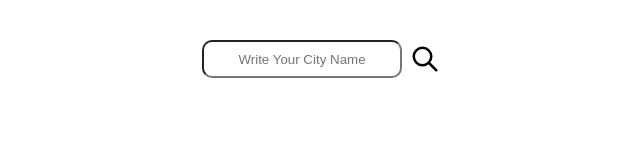
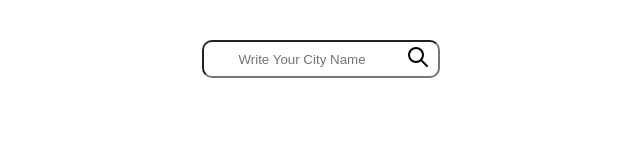
Before and after one commit to xRiiku/WeatherApp, a React (Vite) app: page / in a window 1280 px wide. Shown: the top 160 px of the page, without its empty margins (319-959 px from the left). Built offline with nearby package versions, Linux system fonts and the light colour scheme.

Commit message:
search icon fixed

```diff
--- a/src/App.css
+++ b/src/App.css
@@ -9,7 +9,7 @@
   text-align: center;
 }
 
-.weatherParent{
+.weatherParent {
   display: flex;
   justify-content: center;
   align-items: center;
@@ -17,33 +17,43 @@
   text-align: left;
   margin-top: 2rem;
   max-width: 100%;
-  background-color: aquamarine;
+  background-color: rgb(160 224 255);
   padding: 3rem;
   border-radius: 20px;
 }
 
-.search{
+.search {
   display: flex;
   justify-content: center;
   align-items: center;
-  gap: 0.5rem;
   width: 100%;
-}
-.search img{
-  width: 30px;
-  cursor: pointer;
+  margin: 0 auto;
 }
 
-.search input{
+.search label {
+  position: relative;
+}
+
+.searchIcon {
+  position: absolute;
+  width: 25px;
+  cursor: pointer;
+  right: 10px;
+  top: 50%;
+  transform: translateY(-50%);
+}
+
+.search input {
   height: 2rem;
   width: 12rem;
+  padding-right: 2.5rem;
   border-radius: 10px;
   outline: none;
   text-transform: capitalize;
   text-align: center;
 }
 
-.topInfoParent{
+.topInfoParent {
   display: flex;
   padding-top: 2rem;
   flex-direction: column;
@@ -51,46 +61,50 @@
   align-items: center;
   gap: 1rem;
 }
-.cityName{
+
+.cityName {
+  text-align: center;
   font-size: 36pt;
 }
 
-.temperature{
+.temperature {
   display: flex;
   justify-content: center;
   align-items: center;
   flex-direction: column;
   font-size: 25pt;
 }
-.temperature img{
+
+.temperature img {
   height: 80px;
 }
 
-.description{
+.description {
   padding-bottom: 2rem;
   font-size: 15pt;
 }
 
-.separator{
-  border: 1px solid rgb(206, 204, 204);
+.separator {
+  border: 1px solid rgb(24, 23, 23);
   width: 100%;
 }
 
-.otherData{
+.otherData {
   display: flex;
   flex-direction: column;
   gap: 3rem;
   padding-top: 2rem;
 }
 
-.feelMax, .humWind{
+.feelMax,
+.humWind {
   display: flex;
   gap: 4rem;
   justify-content: center;
   align-items: center;
 }
 
-.error{
+.error {
   display: flex;
   flex-direction: column;
   align-items: center;
@@ -98,11 +112,11 @@
   margin-top: 2rem;
 }
 
-.error img{
+.error img {
   width: 7rem;
   height: 7rem;
 }
 
-.error p{
+.error p {
   font-size: 20pt;
 }
--- a/src/App.jsx
+++ b/src/App.jsx
@@ -1,7 +1,7 @@
 import { useState } from 'react';
 import { API_KEY } from './Api';
-import spinner from './assets/Spinner.svg'
-import search from './assets/Search.svg'
+import spinner from './assets/Spinner.svg';
+import search from './assets/Search.svg';
 import './App.css';
 
 function App() {
@@ -16,72 +16,80 @@ function App() {
       )
         .then((response) => {
           if (!response.ok) {
-          setLocation('')
-          setWeatherData(null)
-          throw new Error('City not found')
+            setLocation('');
+            setWeatherData(null);
+            throw new Error('City not found');
           }
-        setError('')
+          setError('');
           return response.json();
         })
         .then((data) => setWeatherData(data))
-        .catch((error) => setError(error.message))
+        .catch((error) => setError(error.message));
     }
-  }
+  };
 
   return (
-    <div className='parent'>
-    <div className='search'>
+    <div className="parent">
+      <div className="search">
+        <label>
           <input
             type="text"
             value={location}
             onChange={(event) => {
-          setLocation(event.target.value)
+              setLocation(event.target.value);
             }}
             placeholder="Write your city name"
             onKeyUp={(event) => {
               if (event.key === 'Enter') {
-            fetchData()
+                fetchData();
               }
             }}
           />
-      <img src={search} alt='search' onClick={fetchData}></img>
+          <div className="searchIcon">
+            <img src={search} alt="search" onClick={fetchData} />
+          </div>
+        </label>
       </div>
       {weatherData && (
-        <div className='weatherParent'>
-          <div className='topInfoParent'>
-          <div className='cityName'>
+        <div className="weatherParent">
+          <div className="topInfoParent">
+            <div className="cityName">
               <span>{weatherData.name}</span>
             </div>
-            <div className='temperature'>
-              <img src={`http://openweathermap.org/img/w/${weatherData.weather[0].icon}.png`} alt="icon" />
+            <div className="temperature">
+              <img
+                src={`http://openweathermap.org/img/w/${weatherData.weather[0].icon}.png`}
+                alt="icon"
+              />
               <span>{Math.round(weatherData.main.temp)}º</span>
             </div>
-            <div className='description'>
+            <div className="description">
               <span>{weatherData.weather[0].description}</span>
             </div>
           </div>
 
-            <div className='separator'></div>
+          <div className="separator"></div>
 
-            <div className='otherData'>
-              <div className='feelMax'>
+          <div className="otherData">
+            <div className="feelMax">
               <span>Feels like: {Math.round(weatherData.main.feels_like)}º</span>
               <span>Max temp: {Math.round(weatherData.main.temp_max)}º</span>
             </div>
-              <div className='humWind'>
+            <div className="humWind">
               <span>Humidity: {weatherData.main.humidity}%</span>
-                <span>Wind: {Math.round(weatherData.wind.speed *3.6)}km/h</span>
+              <span>Wind: {Math.round(weatherData.wind.speed * 3.6)}km/h</span>
             </div>
           </div>
         </div>
       )}
       {error && (
-        <div className='error'>
-          <img src={spinner} alt='spinner'></img>
+        <div className="error">
+          <img src={spinner} alt="spinner" />
           <p>{error}</p>
-        </div>)}
         </div>
-  )
+      )}
+    </div>
+  );
 }
 
 export default App;
```
Lines whose indentation alone changed are shown as unchanged.
